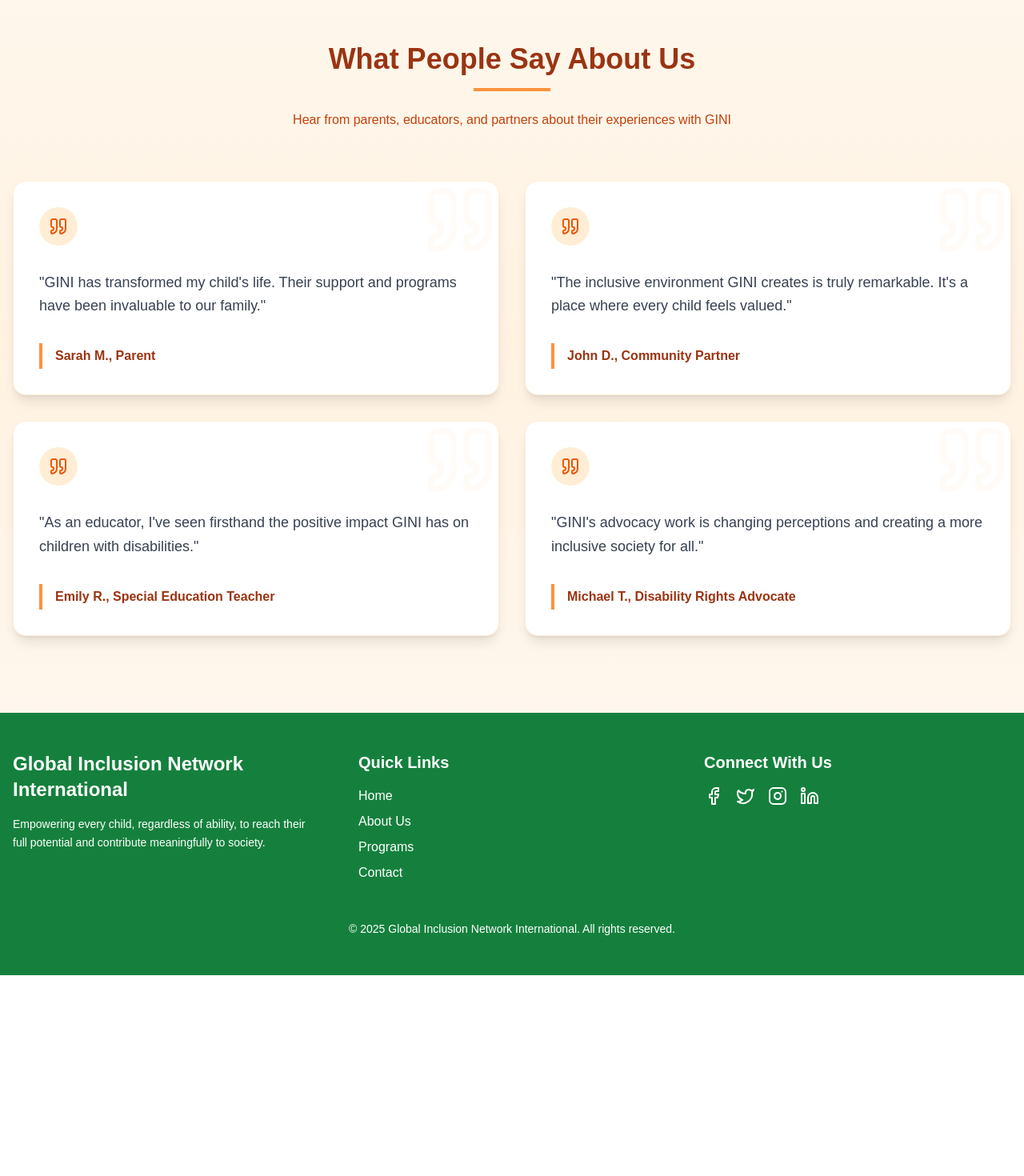
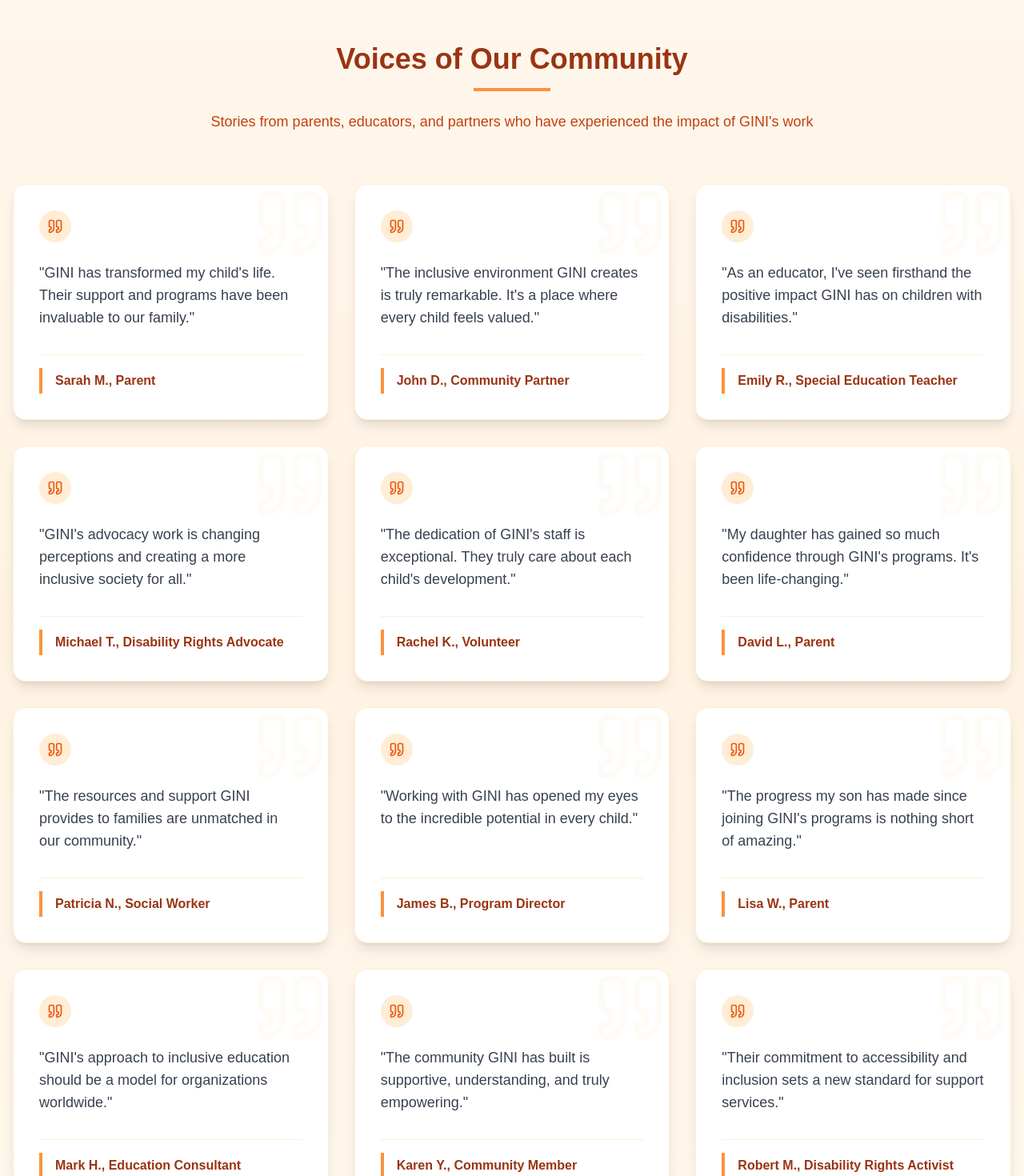
Before and after one commit to harryyking/Global-Inclusion-Network-International, a Next.js app: page / in a window 1280 px wide. Shown: the part 2380-3850 px from the top of the page at 80% size. Before the commit the page ends 3599 px from the top, so only its background shows below. Built offline with nearby package versions, Linux system fonts and the light colour scheme; a web font is replaced by a local one.

Commit message:
testimonials mv

```diff
--- a/components/MissionVision.tsx
+++ b/components/MissionVision.tsx
@@ -28,7 +28,7 @@ export default function MissionVision() {
                   </svg>
                   Our Vision
                 </h2>
-                <p className="text-lg leading-relaxed">
+                <p className="text-lg">
                   To dismantle societal myths surrounding disability and establish an inclusive platform where every child
                   with a disability not only thrives but also emerges as a valuable contributor to society.
                 </p>
@@ -44,7 +44,7 @@ export default function MissionVision() {
                   </svg>
                   Our Mission
                 </h2>
-                <p className="text-lg leading-relaxed">
+                <p className="text-lg">
                   To increase public awareness and understanding of disabilities while providing tailored support systems
                   to empower each child to integrate fully into society and achieve their potential.
                 </p>
--- a/components/Testimonials.tsx
+++ b/components/Testimonials.tsx
@@ -3,20 +3,52 @@ import { QuoteIcon } from "lucide-react";
 const testimonials = [
   {
     quote: "GINI has transformed my child's life. Their support and programs have been invaluable to our family.",
-    author: "Sarah M., Parent",
+    author: "Sarah M., Parent"
   },
   {
     quote: "The inclusive environment GINI creates is truly remarkable. It's a place where every child feels valued.",
-    author: "John D., Community Partner",
+    author: "John D., Community Partner"
   },
   {
     quote: "As an educator, I've seen firsthand the positive impact GINI has on children with disabilities.",
-    author: "Emily R., Special Education Teacher",
+    author: "Emily R., Special Education Teacher"
   },
   {
     quote: "GINI's advocacy work is changing perceptions and creating a more inclusive society for all.",
-    author: "Michael T., Disability Rights Advocate",
+    author: "Michael T., Disability Rights Advocate"
   },
+  {
+    quote: "The dedication of GINI's staff is exceptional. They truly care about each child's development.",
+    author: "Rachel K., Volunteer"
+  },
+  {
+    quote: "My daughter has gained so much confidence through GINI's programs. It's been life-changing.",
+    author: "David L., Parent"
+  },
+  {
+    quote: "The resources and support GINI provides to families are unmatched in our community.",
+    author: "Patricia N., Social Worker"
+  },
+  {
+    quote: "Working with GINI has opened my eyes to the incredible potential in every child.",
+    author: "James B., Program Director"
+  },
+  {
+    quote: "The progress my son has made since joining GINI's programs is nothing short of amazing.",
+    author: "Lisa W., Parent"
+  },
+  {
+    quote: "GINI's approach to inclusive education should be a model for organizations worldwide.",
+    author: "Mark H., Education Consultant"
+  },
+  {
+    quote: "The community GINI has built is supportive, understanding, and truly empowering.",
+    author: "Karen Y., Community Member"
+  },
+  {
+    quote: "Their commitment to accessibility and inclusion sets a new standard for support services.",
+    author: "Robert M., Disability Rights Activist"
+  }
 ];
 
 export default function Testimonials() {
@@ -24,28 +56,28 @@ export default function Testimonials() {
     <section className="py-24 bg-gradient-to-b from-orange-50 via-orange-100/70 to-orange-50">
       <div className="container mx-auto px-4">
         {/* Header Section */}
-        <div className="text-center mb-16 max-w-2xl mx-auto">
+        <div className="text-center mb-16 max-w-3xl mx-auto">
           <h2 className="text-4xl font-bold text-orange-800 mb-4">
-            What People Say About Us
+            Voices of Our Community
           </h2>
           <div className="w-24 h-1 bg-orange-400 mx-auto mb-6"></div>
-          <p className="text-orange-700">
-            Hear from parents, educators, and partners about their experiences with GINI
+          <p className="text-orange-700 text-lg">
+            Stories from parents, educators, and partners who have experienced the impact of GINI's work
           </p>
         </div>
 
         {/* Testimonials Grid */}
-        <div className="grid md:grid-cols-2 lg:grid-cols-2 gap-8">
+        <div className="grid md:grid-cols-2 lg:grid-cols-3 gap-6 lg:gap-8">
           {testimonials.map((testimonial, index) => (
             <div
               key={index}
               className="group animate-fade-in"
-              style={{ animationDelay: `${index * 150}ms` }}
+              style={{ animationDelay: `${index * 100}ms` }}
             >
               <div className="card bg-white shadow-lg hover:shadow-2xl transition-all duration-500
                              border border-orange-100 overflow-hidden
-                             hover:-translate-y-1">
-                <div className="card-body p-8 relative">
+                             hover:-translate-y-1 h-full">
+                <div className="card-body p-6 lg:p-8 relative h-full flex flex-col">
                   {/* Background Quote Icon */}
                   <div className="absolute right-4 top-4 opacity-5 transform scale-150">
                     <QuoteIcon className="w-16 h-16 text-orange-300" />
@@ -53,19 +85,19 @@ export default function Testimonials() {
 
                   {/* Front Quote Icon */}
                   <div className="relative">
-                    <div className="bg-orange-100 w-12 h-12 rounded-full flex items-center justify-center mb-6
+                    <div className="bg-orange-100 w-10 h-10 rounded-full flex items-center justify-center mb-4
                                   group-hover:bg-orange-200 transition-colors duration-300">
-                      <QuoteIcon className="w-6 h-6 text-orange-600" />
+                      <QuoteIcon className="w-5 h-5 text-orange-600" />
                     </div>
                   </div>
 
                   {/* Quote Text */}
-                  <p className="text-lg text-gray-700 mb-6 relative z-10 leading-relaxed">
+                  <p className="text-base lg:text-lg text-gray-700 mb-6 relative z-10 leading-relaxed flex-grow">
                     "{testimonial.quote}"
                   </p>
 
                   {/* Author */}
-                  <div className="flex items-center mt-auto">
+                  <div className="flex items-center mt-auto pt-4 border-t border-orange-100">
                     <div className="w-1 h-8 bg-orange-400 mr-4"></div>
                     <p className="font-semibold text-orange-800">
                       {testimonial.author}
```
